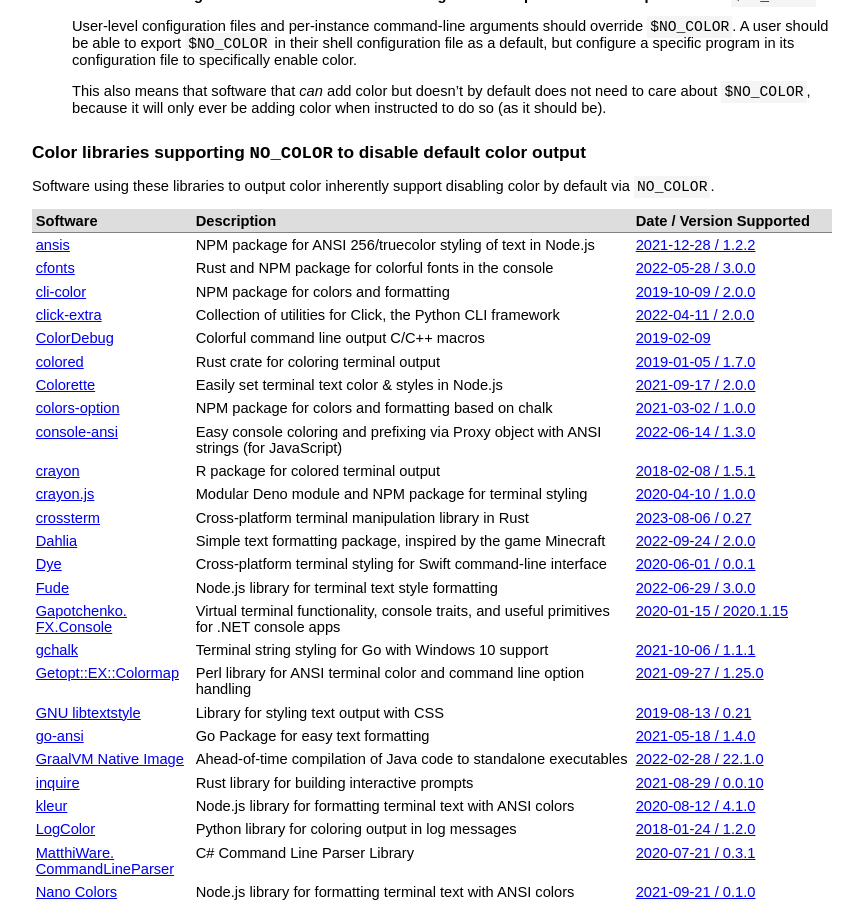
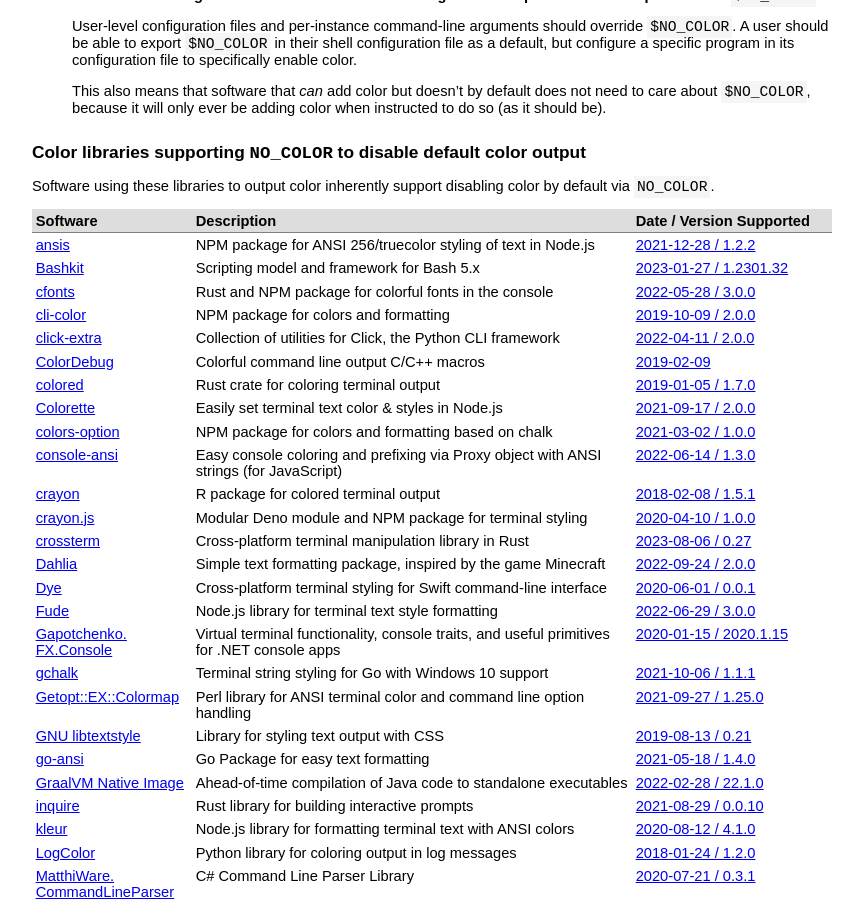
Before and after one commit to jcs/no_color, a Jekyll site: the page built from index.md, in a window 1280 px wide and 900 px high, scrolled down 969 px. Shown: the whole window, without its empty margins (208-1071 px from the left). Built offline with Jekyll 4.4.1, drawn with Linux system fonts in a browser that asks for light colours; our own code applies the rules of GitHub Pages for plain Markdown files.

Commit message:
Add Bashkit (#254)

```diff
--- a/index.md
+++ b/index.md
@@ -90,6 +90,7 @@ color by default via `NO_COLOR`.
 | Software | Description | Date / Version Supported |
 |:-|:-|:-|
 | [ansis](https://github.com/webdiscus/ansis) | NPM package for ANSI 256/truecolor styling of text in Node.js | [2021-12-28 / 1.2.2](https://github.com/webdiscus/ansis/releases/tag/v1.2.2) |
+| [Bashkit](https://bashkit.wuage.io) | Scripting model and framework for Bash 5.x | [2023-01-27 / 1.2301.32](https://github.com/Wuageorg/bashkit/blob/e99a907f538db88cf8de1a354e5c87b21e27fcea/CHANGELOG.md) |
 | [cfonts](https://github.com/dominikwilkowski/cfonts) | Rust and NPM package for colorful fonts in the console | [2022-05-28 / 3.0.0](https://github.com/dominikwilkowski/cfonts/releases/tag/v3.0.0-nodejs) |
 | [cli-color](https://github.com/medikoo/cli-color) | NPM package for colors and formatting | [2019-10-09 / 2.0.0](https://github.com/medikoo/cli-color/releases/tag/v2.0.0) |
 | [click-extra](https://github.com/kdeldycke/click-extra) | Collection of utilities for Click, the Python CLI framework | [2022-04-11 / 2.0.0](https://github.com/kdeldycke/click-extra/blob/main/changelog.md#gh200-2022-04-11-comparev190v200) |
```
